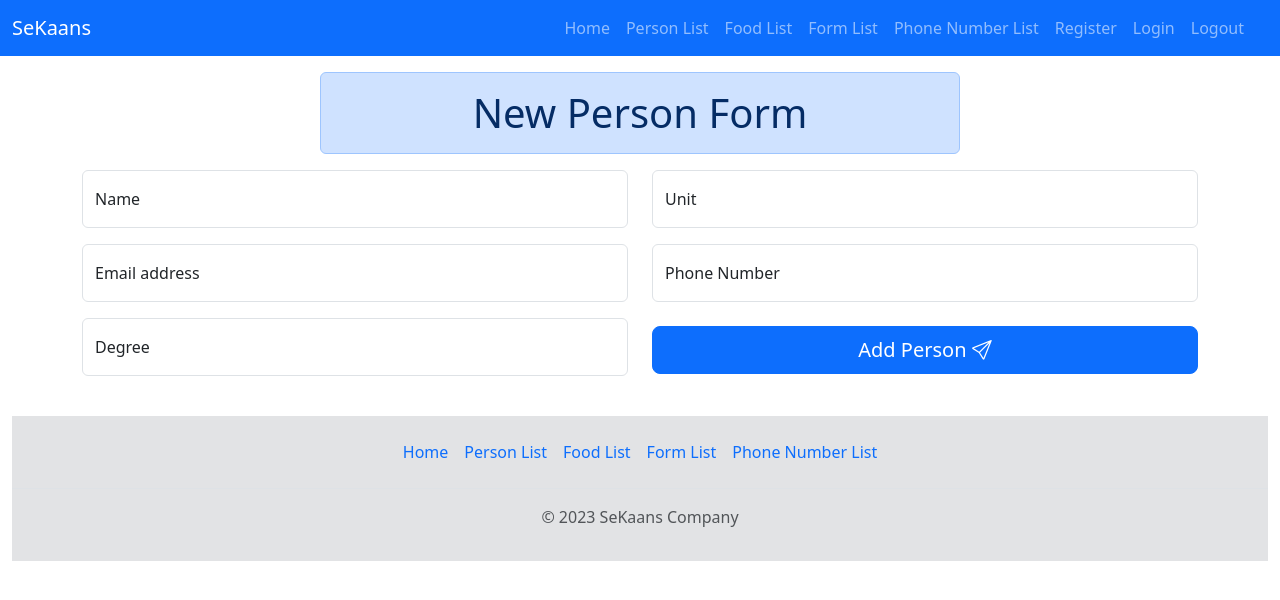
After one commit to kaankaltakkiran/SeKaans, a PHP site: page /addPerson.php in a window 1280 px wide. The commit adds this page. Shown: the top 600 px of the page. Run offline with PHP 8.4, Linux system fonts and the light colour scheme; data that the repository does not hold is empty.

Commit message:
Add AddPerson Front-end

```diff
--- /dev/null
+++ b/addPerson.php
@@ -0,0 +1,47 @@
+<?php
+require 'ustHtml.php';
+?>
+<div class='row text-center offset-3 col-6 mt-3'>
+  <h1 class='alert alert-primary'>New Person Form</h1>
+</div>
+<div class="container">
+  <div class="row">
+    <div class="col-6">
+  <div class="form-floating mb-3">
+  <input type="text" name="form_name" class="form-control" id="ınputName" placeholder="Plase Write Name">
+  <label for="ınputName">Name</label>
+</div>
+<div class="form-floating mb-3">
+  <input type="email" name="form_email" class="form-control" id="ınputEmail" placeholder="Plase Write Email">
+  <label for="ınputEmail">Email address</label>
+</div>
+
+<div class="form-floating mb-3">
+  <input type="text" name="form_degree" class="form-control" id="ınputDegree" placeholder="Plase Write Degree">
+  <label for="ınputDegree">Degree</label>
+</div>
+</div>
+<div class="col-6">
+
+<div class="form-floating mb-3">
+  <input type="text" name="form_unit" class="form-control" id="ınputUnit "placeholder="Plase Write Unit">
+  <label for="ınputUnit">Unit</label>
+</div>
+<div class="form-floating mb-4">
+  <input type="text" name="form_number" class="form-control" id="ınputNumber" placeholder="Plase Write Phone Number">
+  <label for="ınputNumber">Phone Number</label>
+</div>
+<div class="d-grid col-md-12  mx-auto">
+              <a class="btn btn-primary btn-lg" href="container.html" role="button">Add Person
+              <i class="bi bi-send"></i>
+              </a>
+            </div>
+</div>
+</div>
+
+
+</div>
+
+  <?php
+  require 'altHtml.php';
+  ?>
--- a/ustHtml.php
+++ b/ustHtml.php
@@ -5,6 +5,7 @@
     <meta name="viewport" content="width=device-width, initial-scale=1">
     <title><?php echo$activeTitle; ?></title>
     <link href="https://cdn.jsdelivr.net/npm/bootstrap@5.3.2/dist/css/bootstrap.min.css" rel="stylesheet" integrity="sha384-T3c6CoIi6uLrA9TneNEoa7RxnatzjcDSCmG1MXxSR1GAsXEV/Dwwykc2MPK8M2HN" crossorigin="anonymous">
+    <link rel="stylesheet" href="https://cdn.jsdelivr.net/npm/bootstrap-icons@1.11.1/font/bootstrap-icons.css">
   </head>
   <body>
     <!--  Navbar Start -->
```
Also changed, not shown: personList.php (+5 -3 lines).
